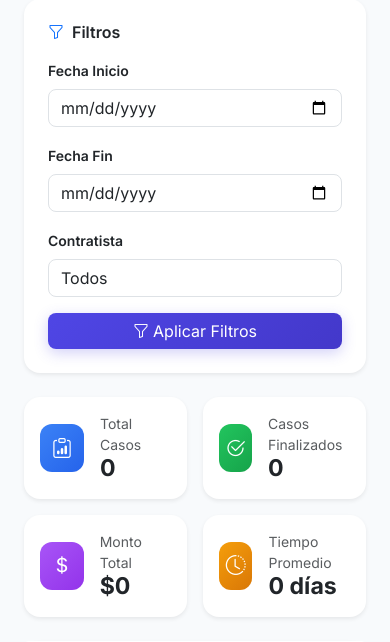
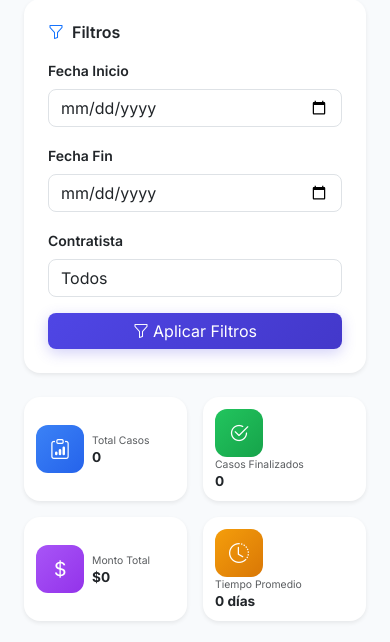
Before and after one commit to ISORTiZQ/control-mantenimientos, a Flask app: page /dashboard in a window 390 px wide. Shown: the part 181-823 px from the top of the page. Run offline with Flask 3, Linux system fonts and the light colour scheme; the visitor is signed in with stand-in values (Sample User, id 1); some libraries are stand-ins or nearby versions.

Commit message:
Fix: texto BD, quitar credenciales README, responsive dashboard

```diff
--- a/static/css/style.css
+++ b/static/css/style.css
@@ -87,10 +87,44 @@ body {
 /* ---- Stat Cards ---- */
 .stat-card {
     transition: transform 0.2s ease;
+    overflow: hidden;
 }
 
 .stat-card:hover {
     transform: translateY(-2px);
+}
+
+.stat-card .card-body {
+    flex-wrap: wrap;
+}
+
+.stat-card h3 {
+    font-size: 1.25rem;
+    white-space: nowrap;
+    overflow: hidden;
+    text-overflow: ellipsis;
+    max-width: 100%;
+}
+
+@media (max-width: 575.98px) {
+    .stat-card .card-body {
+        padding: 0.75rem !important;
+    }
+    .stat-card h3 {
+        font-size: 0.85rem;
+    }
+    .stat-icon {
+        width: 32px;
+        height: 32px;
+        font-size: 0.9rem;
+        border-radius: 8px;
+    }
+    .stat-card .text-muted.small {
+        font-size: 0.65rem;
+    }
+    .stat-card .me-3 {
+        margin-right: 0.5rem !important;
+    }
 }
 
 .stat-icon {
@@ -102,6 +136,7 @@ body {
     justify-content: center;
     font-size: 1.25rem;
     color: #fff;
+    flex-shrink: 0;
 }
 
 .stat-icon-blue {
--- a/templates/home.html
+++ b/templates/home.html
@@ -63,7 +63,7 @@
                 <h2 class="fw-bold text-dark mb-1">
                     <i class="bi bi-table me-2 text-primary"></i>Datos de Servicios
                 </h2>
-                <p class="text-muted mb-0">Información cargada desde archivo Excel</p>
+                <p class="text-muted mb-0">Información cargada desde base de datos</p>
             </div>
             <div class="col-auto d-flex align-items-center gap-2">
                 <span class="badge rounded-pill px-3 py-2" id="sourceBadge" style="display:none;">
```
Also changed, not shown: README.md.
